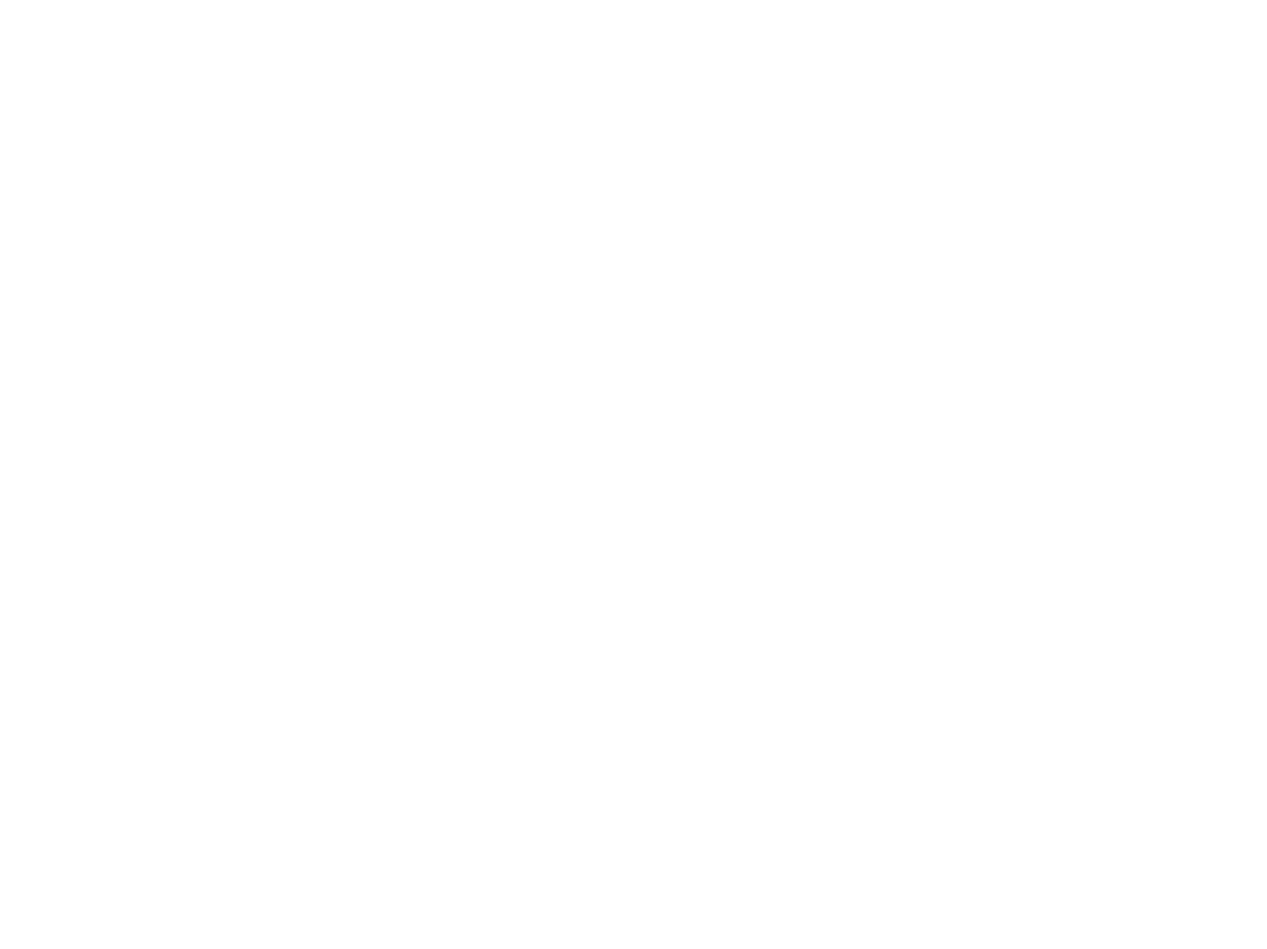
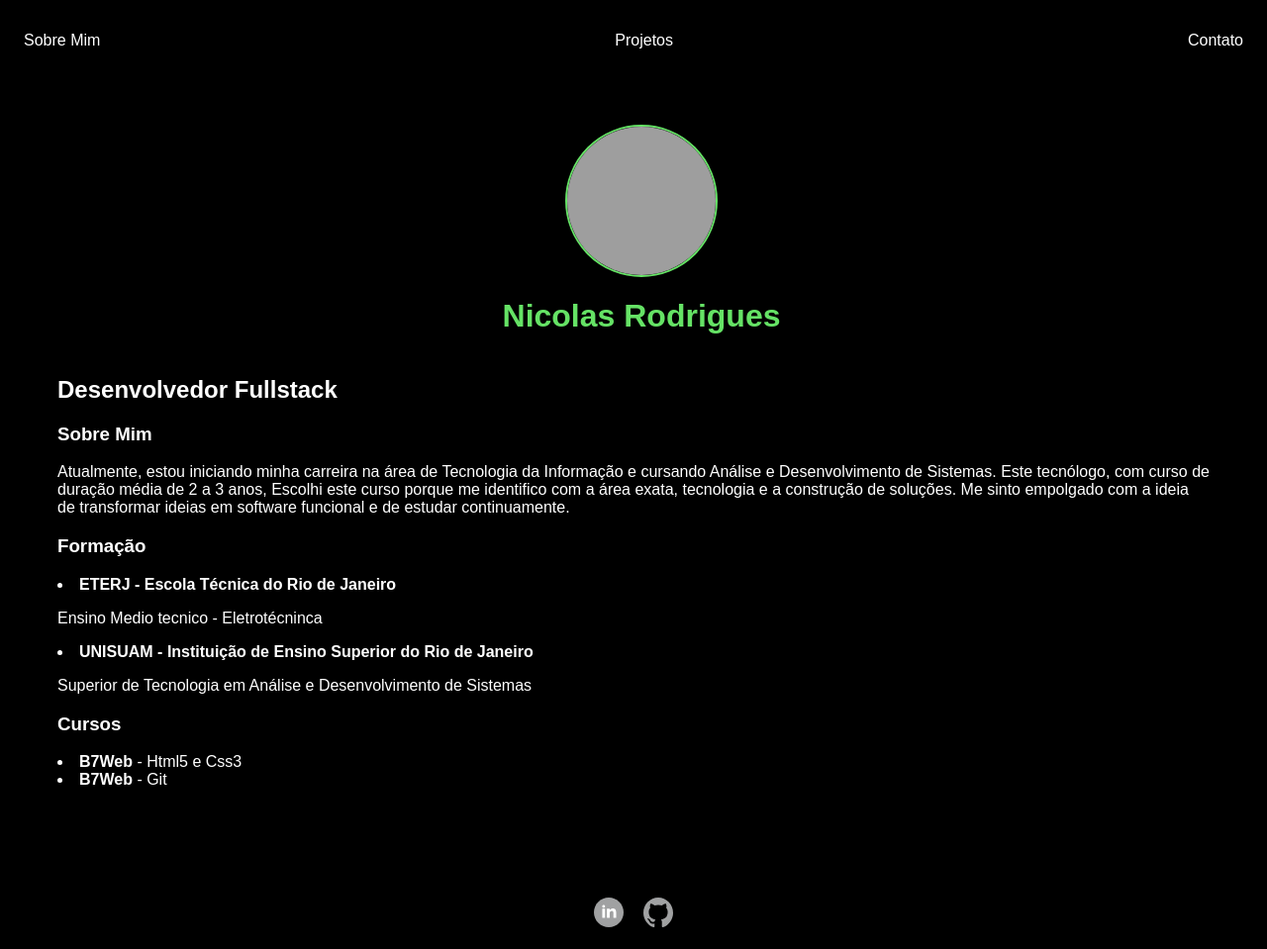
Before and after one commit to Nickous-Dev7/Casulo-Tecnol-gico, a plain HTML site: page Project.html in a window 1280 px wide. Shown: the whole page at 99% size. Before the commit the page ends 800 px from the top, so only its background shows below. Drawn offline with Linux system fonts and the light colour scheme; grey boxes are pictures that could not be loaded.

Commit message:
feat: update navigation links and fix HTML structure in index.html

```diff
--- a/Project.html
+++ b/Project.html
@@ -0,0 +1,143 @@
+<!DOCTYPE html>
+<html lang="en">
+  <head>
+    <meta charset="UTF-8" />
+    <meta name="viewport" content="width=device-width, initial-scale=1.0" />
+    <title>Currículo Nicolas Rodrigues</title>
+    <link rel="stylesheet" href="styles/styles.css" />
+  </head>
+  <body>
+    <nav>
+      <ul>
+        <li>
+          <a href="index.html">Sobre Mim</a>
+        </li>
+        <li>
+          <a href="Project.html ">Projetos</a>
+        </li>
+        <li>
+          <a href="contact.html">Contato</a>
+        </li>
+      </ul>
+    </nav>
+    <header>
+      <div class="center">
+        <img
+          src="./assets/img/Jovem em ambiente minimalista sereno.png"
+          alt="Imagem de perfil"
+        />
+        <h1><strong>Nicolas Rodrigues</strong></h1>
+      </div>
+      <main>
+        <section class="section">
+          <h2>Desenvolvedor Fullstack</h2>
+          <h3>Sobre Mim</h3>
+          <p>
+            Atualmente, estou iniciando minha carreira na área de Tecnologia da
+            Informação e cursando Análise e Desenvolvimento de Sistemas. Este
+            tecnólogo, com curso de duração média de 2 a 3 anos, Escolhi este
+            curso porque me identifico com a área exata, tecnologia e a
+            construção de soluções. Me sinto empolgado com a ideia de
+            transformar ideias em software funcional e de estudar continuamente.
+          </p>
+          <h3>Formação</h3>
+          <li><strong>ETERJ - Escola Técnica do Rio de Janeiro</strong></li>
+          <p>Ensino Medio tecnico - Eletrotécninca</p>
+
+          <li>
+            <strong
+              >UNISUAM - Instituição de Ensino Superior do Rio de
+              Janeiro</strong
+            >
+          </li>
+          <p>Superior de Tecnologia em Análise e Desenvolvimento de Sistemas</p>
+
+          <h3>Cursos</h3>
+          <li><strong>B7Web</strong> - Html5 e Css3</li>
+          <li><strong>B7Web</strong> - Git</li>
+        </section>
+      </main>
+    </header>
+
+    <footer>
+      <a
+        href="https://www.linkedin.com/in/nicolas-tavares-b73935245/"
+        target="_blank"
+      >
+        <svg
+          height="30px"
+          width="30px"
+          version="1.1"
+          id="Layer_1"
+          xmlns="http://www.w3.org/2000/svg"
+          xmlns:xlink="http://www.w3.org/1999/xlink"
+          viewBox="0 0 291.319 291.319"
+          xml:space="preserve"
+          fill="#000000"
+        >
+          <g id="SVGRepo_bgCarrier" stroke-width="0"></g>
+          <g
+            id="SVGRepo_tracerCarrier"
+            stroke-linecap="round"
+            stroke-linejoin="round"
+          ></g>
+          <g id="SVGRepo_iconCarrier">
+            <g>
+              <path
+                style="fill: #a0a1a2"
+                d="M145.659,0c80.45,0,145.66,65.219,145.66,145.66s-65.21,145.659-145.66,145.659S0,226.1,0,145.66 S65.21,0,145.659,0z"
+              ></path>
+              <path
+                style="fill: #ffffff"
+                d="M82.079,200.136h27.275v-90.91H82.079V200.136z M188.338,106.077 c-13.237,0-25.081,4.834-33.483,15.504v-12.654H127.48v91.21h27.375v-49.324c0-10.424,9.55-20.593,21.512-20.593 s14.912,10.169,14.912,20.338v49.57h27.275v-51.6C218.553,112.686,201.584,106.077,188.338,106.077z M95.589,100.141 c7.538,0,13.656-6.118,13.656-13.656S103.127,72.83,95.589,72.83s-13.656,6.118-13.656,13.656S88.051,100.141,95.589,100.141z"
+              ></path>
+            </g>
+          </g>
+        </svg>
+      </a>
+      <a href="https://github.com/Nickous-Dev7" target="_blank">
+        <svg
+          width="30px"
+          height="30px"
+          viewBox="0 0 20 20"
+          version="1.1"
+          xmlns="http://www.w3.org/2000/svg"
+          xmlns:xlink="http://www.w3.org/1999/xlink"
+          fill="#000000"
+        >
+          <g id="SVGRepo_bgCarrier" stroke-width="0"></g>
+          <g
+            id="SVGRepo_tracerCarrier"
+            stroke-linecap="round"
+            stroke-linejoin="round"
+          ></g>
+          <g id="SVGRepo_iconCarrier">
+            <title>github [#ffffff]</title>
+            <desc>Created with Sketch.</desc>
+            <defs></defs>
+            <g
+              id="Page-1"
+              stroke="none"
+              stroke-width="1"
+              fill="none"
+              fill-rule="evenodd"
+            >
+              <g
+                id="Dribbble-Light-Preview"
+                transform="translate(-140.000000, -7559.000000)"
+                fill="#a0a1a2"
+              >
+                <g id="icons" transform="translate(56.000000, 160.000000)">
+                  <path
+                    d="M94,7399 C99.523,7399 104,7403.59 104,7409.253 C104,7413.782 101.138,7417.624 97.167,7418.981 C96.66,7419.082 96.48,7418.762 96.48,7418.489 C96.48,7418.151 96.492,7417.047 96.492,7415.675 C96.492,7414.719 96.172,7414.095 95.813,7413.777 C98.04,7413.523 100.38,7412.656 100.38,7408.718 C100.38,7407.598 99.992,7406.684 99.35,7405.966 C99.454,7405.707 99.797,7404.664 99.252,7403.252 C99.252,7403.252 98.414,7402.977 96.505,7404.303 C95.706,7404.076 94.85,7403.962 94,7403.958 C93.15,7403.962 92.295,7404.076 91.497,7404.303 C89.586,7402.977 88.746,7403.252 88.746,7403.252 C88.203,7404.664 88.546,7405.707 88.649,7405.966 C88.01,7406.684 87.619,7407.598 87.619,7408.718 C87.619,7412.646 89.954,7413.526 92.175,7413.785 C91.889,7414.041 91.63,7414.493 91.54,7415.156 C90.97,7415.418 89.522,7415.871 88.63,7414.304 C88.63,7414.304 88.101,7413.319 87.097,7413.247 C87.097,7413.247 86.122,7413.234 87.029,7413.87 C87.029,7413.87 87.684,7414.185 88.139,7415.37 C88.139,7415.37 88.726,7417.2 91.508,7416.58 C91.513,7417.437 91.522,7418.245 91.522,7418.489 C91.522,7418.76 91.338,7419.077 90.839,7418.982 C86.865,7417.627 84,7413.783 84,7409.253 C84,7403.59 88.478,7399 94,7399"
+                    id="github-[#ffffff]"
+                  ></path>
+                </g>
+              </g>
+            </g>
+          </g>
+        </svg>
+      </a>
+    </footer>
+  </body>
+</html>
```
Also changed, not shown: contact.html (+143 -0 lines), index.html (+4 -4 lines).
